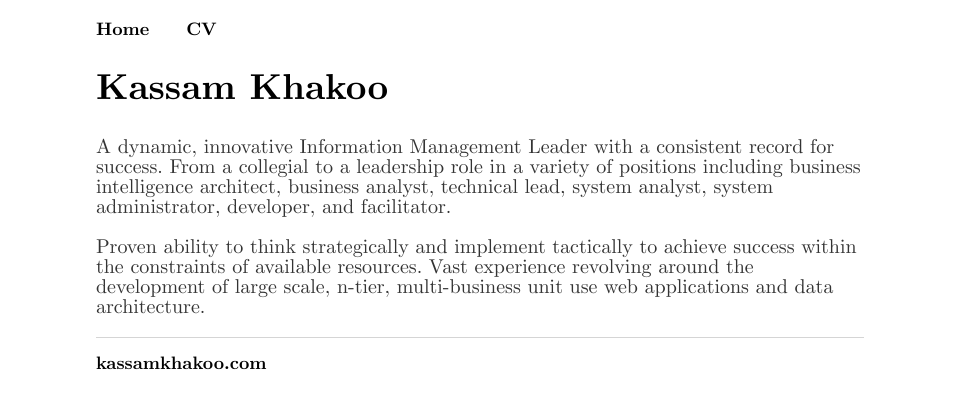
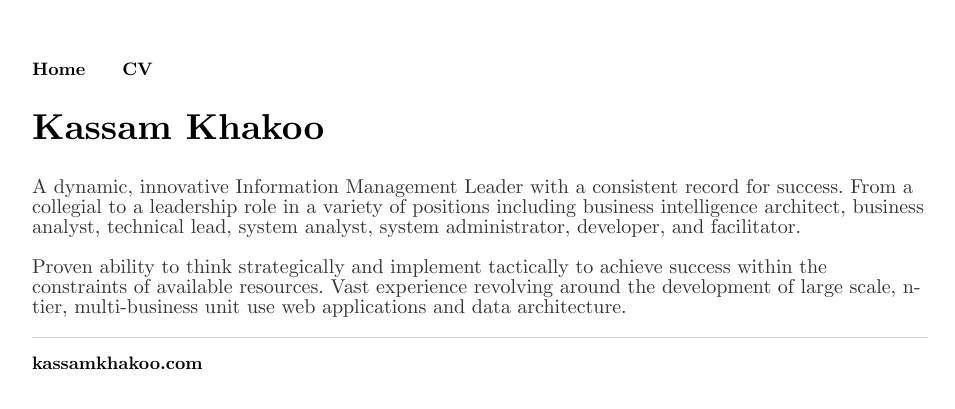
Before and after one commit to kassamkhakoo/kassamkhakoo.github.io, a Jekyll site: the page built from index.html, in a window 1280 px wide. Shown: the top 409 px of the page, without its empty margins (160-1115 px from the left). Built offline with Jekyll 4.4.1, drawn with Linux system fonts in a browser that asks for light colours.

Commit message:
adjust margins on large screens

```diff
--- a/css/main.css
+++ b/css/main.css
@@ -1,7 +1,7 @@
 body { margin: 20px auto; width: 90%; }
 
 @media (min-width: 575px) {
-  body { width: 60%; }
+  body { width: 70%; margin: 60px auto; }
 }
 
 a { text-decoration: none; color: #000000; }
```
